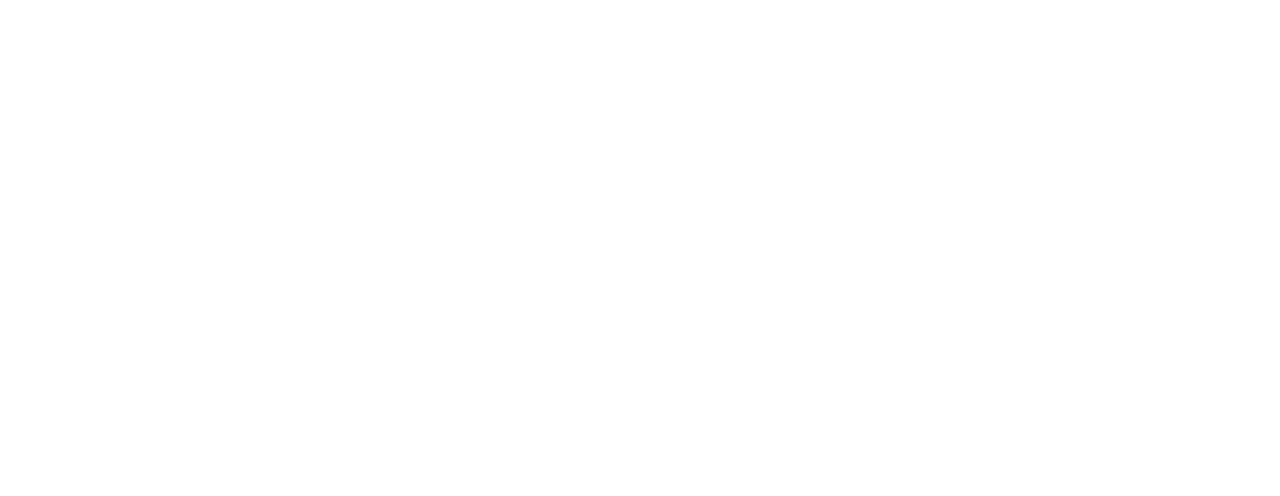
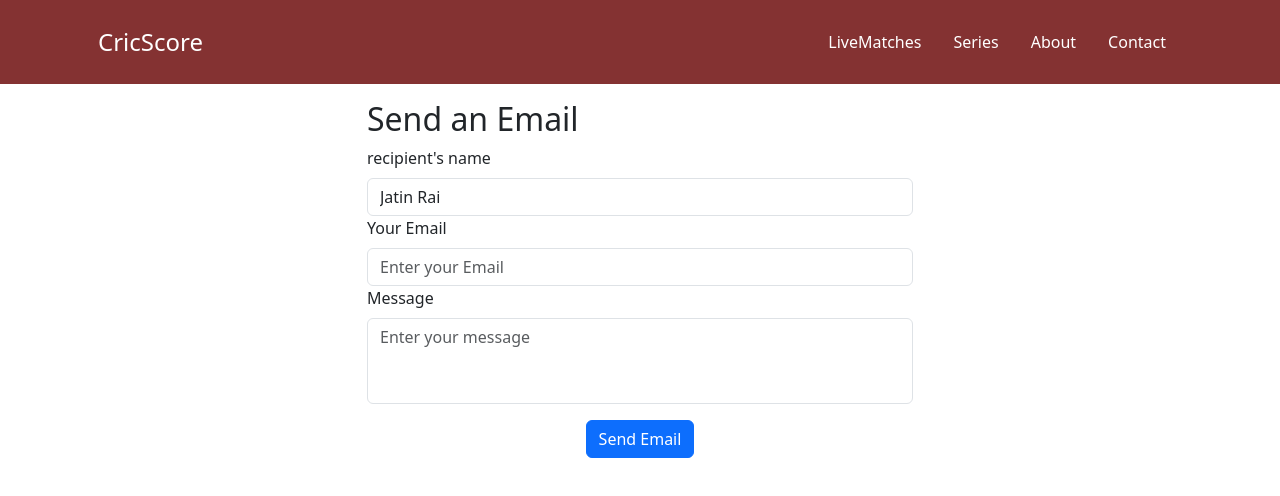
Before and after one commit to jatnrai/crickscore, a React (Create React App) app: page /Contact in a window 1280 px wide. Before the commit this address had no page. Shown: the top 496 px of the page. Built offline with nearby package versions, Linux system fonts and the light colour scheme; a web font is replaced by a local one.

Commit message:
creating Emial contact method using Email.js

```diff
--- a/package.json
+++ b/package.json
@@ -10,6 +10,7 @@
     "@testing-library/react": "^13.4.0",
     "@testing-library/user-event": "^13.5.0",
     "bootstrap": "^5.3.3",
+    "emailjs-com": "^3.2.0",
     "react": "^18.3.1",
     "react-bootstrap": "^2.10.4",
     "react-dom": "^18.3.1",
--- a/src/App.js
+++ b/src/App.js
@@ -5,6 +5,7 @@
 import LiveMatch from './Components/Pages/LiveMatch/LiveMatch';
 import Login from './Components/Auth/Login/Login';
 import SignIn from './Components/Auth/Signin/SignIn';
+import Contact from './Components/Pages/Email/Email';
 
 function App() {
   return (
@@ -12,9 +13,10 @@
       <div className="App">
         <Routes>
           <Route path="/" element={<Home />} />
-          <Route path="/livematch" element={<LiveMatch />} />
+          <Route path="/livematches" element={<LiveMatch />} />
           <Route path="/login" element={<Login />} />
           <Route path="/signin" element={<SignIn />} />
+          <Route path="/Contact" element={<Contact />} />
         </Routes>
       </div>
     </Router>
--- a/src/Components/Common/Common.css
+++ b/src/Components/Common/Common.css
@@ -15,7 +15,7 @@
     justify-content: space-between;
     align-items: center;
     padding: 1rem;
-    max-width: 1200px;
+    width: 100%;
     margin: 0 auto;
   }
 
--- a/src/Components/Common/Header/Header.js
+++ b/src/Components/Common/Header/Header.js
@@ -1,6 +1,7 @@
 import React, { useState } from 'react';
 import { FontAwesomeIcon } from '@fortawesome/react-fontawesome';
 import { faBars, faTimes } from '@fortawesome/free-solid-svg-icons';
+import { Container } from 'react-bootstrap';
 import '../Common.css';
 import { Link } from 'react-router-dom';
 
@@ -16,21 +17,23 @@
   };
 
   return (
-    <header className="navbar mb-3">
+      <header className="navbar mb-3">
+    <Container>
       <div className="navbar-container">
         <Link to='/' className="navbar-logo " style={logoLink}>CricScore</Link>
         <nav className={`navbar-menu ${isOpen ? 'open' : ''}`}>
           <ul className="navbar-links">
-            <li><Link to="/livematch">LiveMatch</Link></li>
+            <li><Link to="/livematches">LiveMatches</Link></li>
+            <li><Link to="/Series">Series</Link></li>
             <li><Link to="">About</Link></li>
-            <li><Link to="">Services</Link></li>
-            <li><Link to="">Contact</Link></li>
+            <li><Link to="/Contact">Contact</Link></li>
           </ul>
         </nav>
         <button className="navbar-toggle" onClick={toggleNavbar}>
           <FontAwesomeIcon icon={isOpen ? faTimes : faBars} />
         </button>
       </div>
+    </Container>
     </header>
   );
 };
--- /dev/null
+++ b/src/Components/Pages/Email/Email.js
@@ -0,0 +1,94 @@
+import Header from '../../Common/Header/Header'
+import React, { useState } from 'react';
+import emailjs from 'emailjs-com';
+import { Form, Button, Container, Row, Col } from 'react-bootstrap';
+
+const Contact = () => {
+    const [formData, setFormData] = useState({
+        to_name: '',
+        from_name: '',
+        message: '',
+    });
+
+    const handleChange = (e) => {
+        const { name, value } = e.target;
+        setFormData({ ...formData, [name]: value });
+    };
+
+    const sendEmail = (e) => {
+        e.preventDefault();
+
+        emailjs.sendForm('service_x9wirb3', 'template_voopv6y', e.target, 'Sh4gz4zz7HG_d7Kec')
+        .then((result) => {
+            console.log(result.text);
+        }, (error) => {
+            console.log(error.text);
+        });
+
+        setFormData({
+            to_name: '',
+            from_name: '',
+            message: '',
+        });
+    };
+
+    return (
+    <>
+
+      <Header />
+    <Container>
+      <Row className="justify-content-md-center">
+        <Col md="6">
+          <h2>Send an Email</h2>
+          <Form onSubmit={sendEmail}>
+            <Form.Group controlId="formToName">
+              <Form.Label>recipient's name</Form.Label>
+              <Form.Control
+                type="text"
+                name="to_name"
+                value={'Jatin Rai'}
+                onChange={handleChange}
+                placeholder="Enter recipient's name"
+                required
+              />
+            </Form.Group>
+
+            <Form.Group controlId="formFromName">
+              <Form.Label>Your Email</Form.Label>
+              <Form.Control
+                type="text"
+                name="from_name"
+                value={formData.from_name}
+                onChange={handleChange}
+                placeholder="Enter your Email"
+                required
+              />
+            </Form.Group>
+
+            <Form.Group controlId="formMessage">
+              <Form.Label>Message</Form.Label>
+              <Form.Control
+                as="textarea"
+                rows={3}
+                name="message"
+                value={formData.message}
+                onChange={handleChange}
+                placeholder="Enter your message"
+                required
+                style={{resize: 'none', marginBottom: '1rem'}}
+              />
+            </Form.Group>
+            <div className='text-center'>
+            <Button variant="primary" type="submit">
+              Send Email
+            </Button>
+            </div>
+          </Form>
+        </Col>
+      </Row>
+    </Container>
+    </>
+  );
+};
+
+export default Contact;
```
Also changed, not shown: 1 other file (tests, documents, lock files or other folders).
